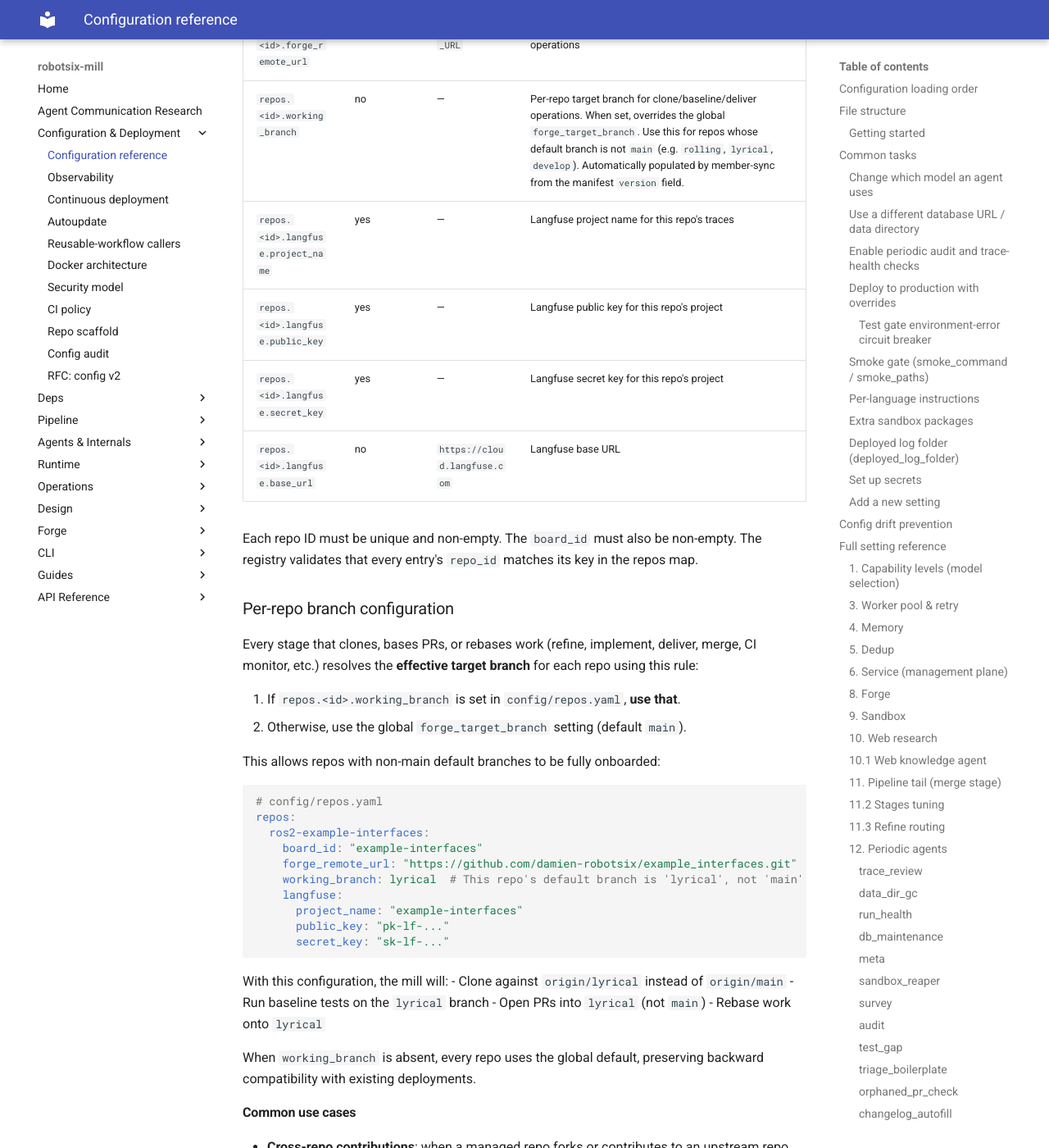
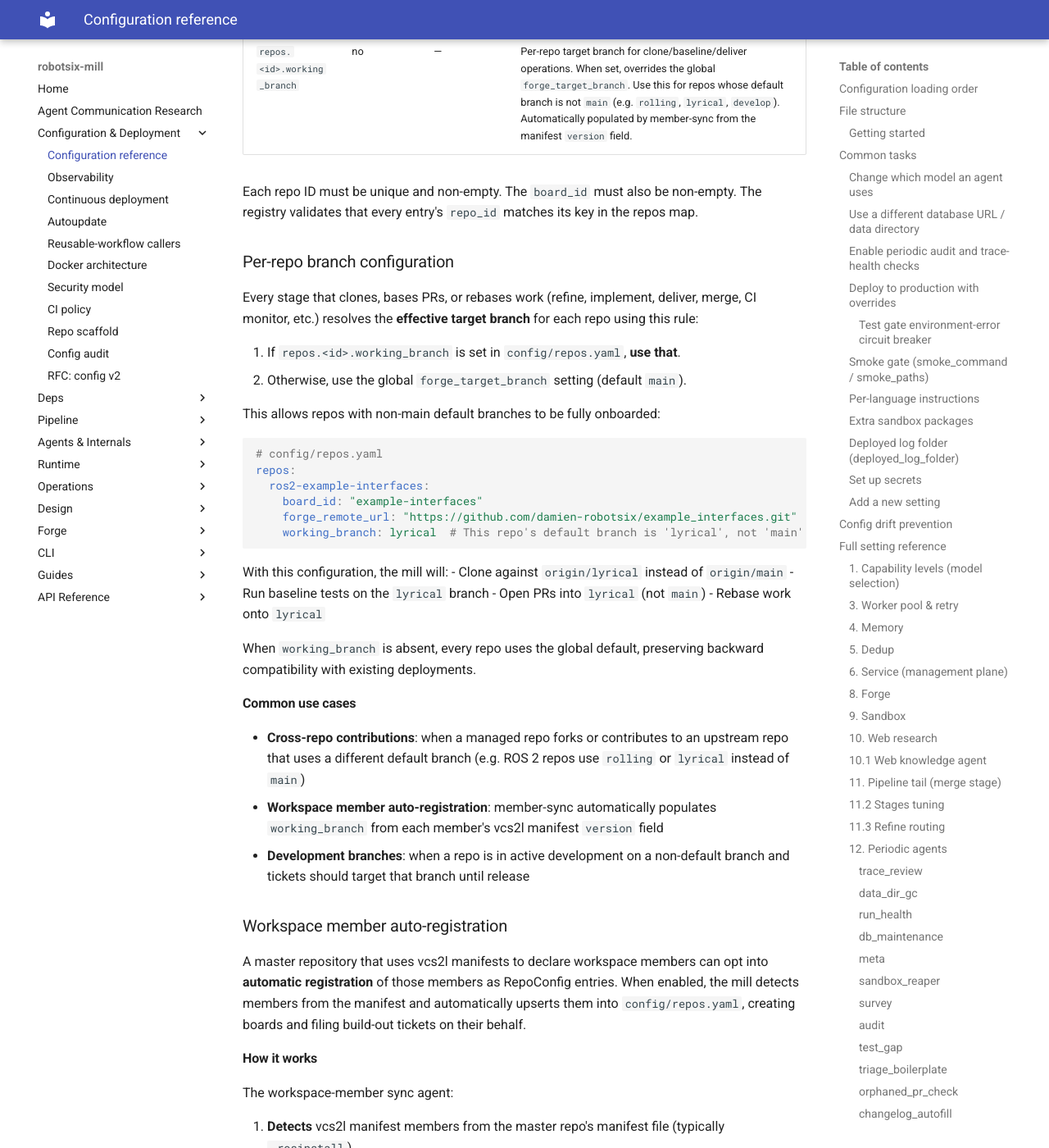
Before and after one commit to damien-robotsix/robotsix-mill, an MkDocs documentation site: the page built from docs/config/configuration.md, in a window 1280 px wide and 1400 px high, scrolled down 39144 px. Shown: the whole window at 82% size. Built offline with MkDocs 1.6.1 and Material for MkDocs 9.7.7, drawn with Linux system fonts in a browser that asks for light colours; some of the changed text lies outside the part shown.

Commit message:
mill: config drift: per-repo langfuse block still documented in configuration.md (20260721T044937Z-config-drift-per-repo-langfuse-block-sti-8257) (#2506)
Co-authored-by: robotsix-mill <mill@robotsix.local>

````diff
--- a/docs/config/configuration.md
+++ b/docs/config/configuration.md
@@ -944,11 +944,8 @@ repos:
   my-repo:
     board_id: "my-board"
     # forge_remote_url: "https://github.com/your-org/your-repo.git"  # optional — defaults to FORGE_REMOTE_URL
-    langfuse:
-      project_name: "my-repo"
-      public_key: "pk-lf-..."
-      secret_key: "sk-lf-..."
-      base_url: "https://cloud.langfuse.com"  # optional — defaults to cloud
+    # Langfuse credentials are configured globally in the `secrets:` block —
+    # there is no per-repo langfuse configuration.
 ```
 
 After editing, verify the config is valid and uses real (non-placeholder)
@@ -1001,10 +998,7 @@ Source: the `"repos"` key of `config/config.json` (overridable via the
 | `repos.<id>.board_id` | yes | — | Board identifier for per-repo board isolation |
 | `repos.<id>.forge_remote_url` | no | `FORGE_REMOTE_URL` | Per-repo forge remote URL for push/PR/merge operations |
 | `repos.<id>.working_branch` | no | — | Per-repo target branch for clone/baseline/deliver operations. When set, overrides the global `forge_target_branch`. Use this for repos whose default branch is not `main` (e.g. `rolling`, `lyrical`, `develop`). Automatically populated by member-sync from the manifest `version` field. |
-| `repos.<id>.langfuse.project_name` | yes | — | Langfuse project name for this repo's traces |
-| `repos.<id>.langfuse.public_key` | yes | — | Langfuse public key for this repo's project |
-| `repos.<id>.langfuse.secret_key` | yes | — | Langfuse secret key for this repo's project |
-| `repos.<id>.langfuse.base_url` | no | `https://cloud.langfuse.com` | Langfuse base URL |
+
 
 Each repo ID must be unique and non-empty. The `board_id` must also be
 non-empty. The registry validates that every entry's `repo_id` matches
@@ -1028,10 +1022,6 @@ repos:
     board_id: "example-interfaces"
     forge_remote_url: "https://github.com/damien-robotsix/example_interfaces.git"
     working_branch: lyrical  # This repo's default branch is 'lyrical', not 'main'
-    langfuse:
-      project_name: "example-interfaces"
-      public_key: "pk-lf-..."
-      secret_key: "sk-lf-..."
 ```
 
 With this configuration, the mill will:
````
Also changed, not shown: CHANGELOG.md (+1 -0 lines).
